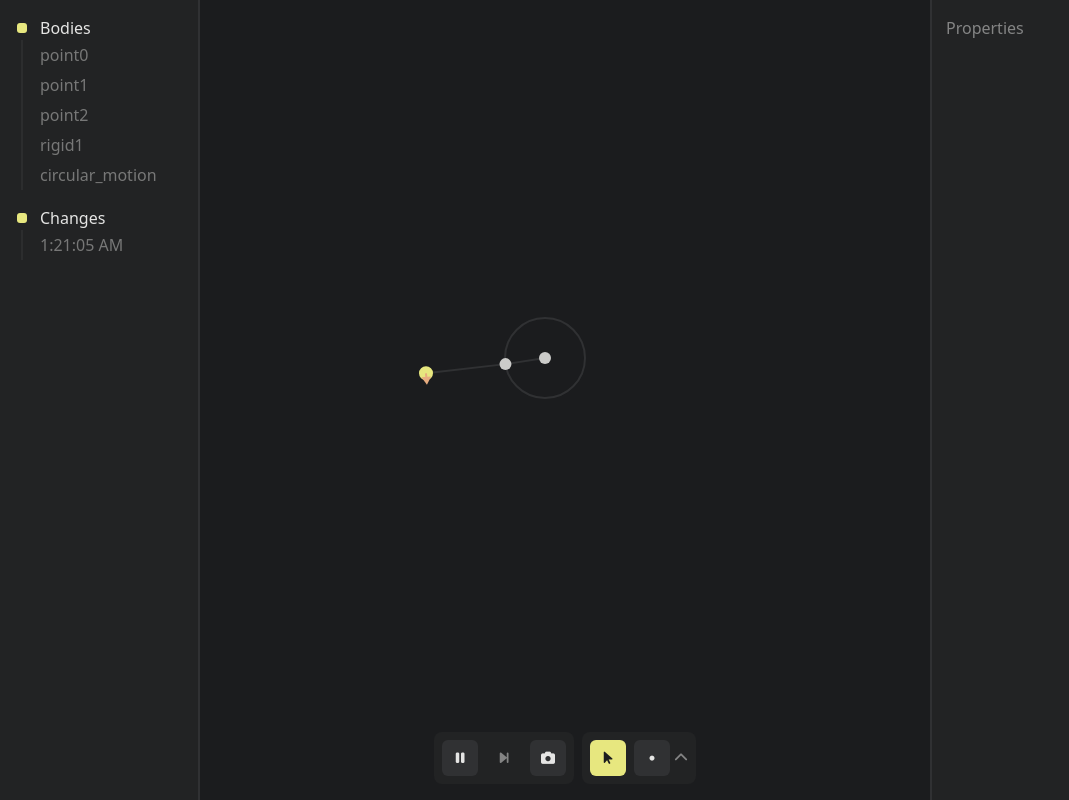
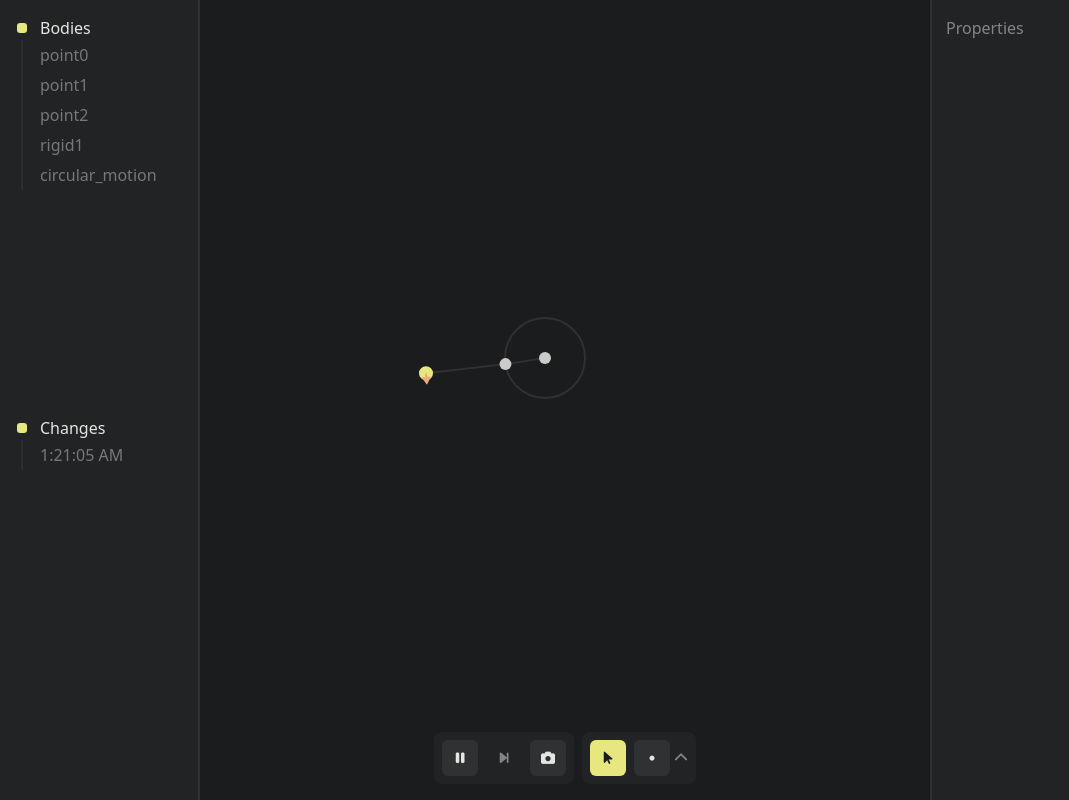
Before and after one commit to sokmontrey/dynamical-js, a React (Vite) app: page / in a window 1280 px wide. Shown: the whole page, without its empty margins (0-1069 px from the left). Built offline with nearby package versions, Linux system fonts and the light colour scheme.

Commit message:
change: split left panel equal high

```diff
--- a/src/App.tsx
+++ b/src/App.tsx
@@ -100,7 +100,7 @@ export default function App() {
 
 	return (<div className="flex flex-row w-full">
 		<ResizableContainer
-			className="prm-bg h-[100vh] box-border"
+			className="prm-bg h-[100vh] box-border flex flex-col"
 			is_left={true}
 			min_width={200}
 			max_width={400}
--- a/src/ui-components/common/TreeList.tsx
+++ b/src/ui-components/common/TreeList.tsx
@@ -3,6 +3,7 @@ interface TreeListProps {
     items: string[];
     focused_items: string[];
     onItemClicked: (index: number) => void;
+	className?: string;
 }
 
 export default function TreeList({
@@ -10,8 +11,9 @@ export default function TreeList({
     items,
     focused_items,
     onItemClicked,
+	className = "",
 }: TreeListProps) {
-	return <div className="flex flex-col mt-4">
+	return <div className={`flex flex-col mt-4 ${className}`}>
 		<div className="flex items-center pl-2">
 			<div className="w-[28px] flex items-center justify-center mr-1">
 				<div className="w-[10px] h-[10px] acc-bg rounded-[3px]"></div>
--- a/src/ui-components/main-component/BodyTreePanel.tsx
+++ b/src/ui-components/main-component/BodyTreePanel.tsx
@@ -32,5 +32,6 @@ export default function BodyTreePanel({
 		items={body_ids}
 		focused_items={selected_body_ids}
 		onItemClicked={onBodyClicked}
+		className="flex-1"
 	/>;
 }
--- a/src/ui-components/main-component/StateLog.tsx
+++ b/src/ui-components/main-component/StateLog.tsx
@@ -13,6 +13,7 @@ export default function StateLog({
     onStateSelected,
 }: StateLogProps) {
 	return <TreeList
+		className="flex-1"
 		title="Changes"
 		items={states.map(({ timestamp }) => `${timestamp}`)}
 		focused_items={[]}
```
